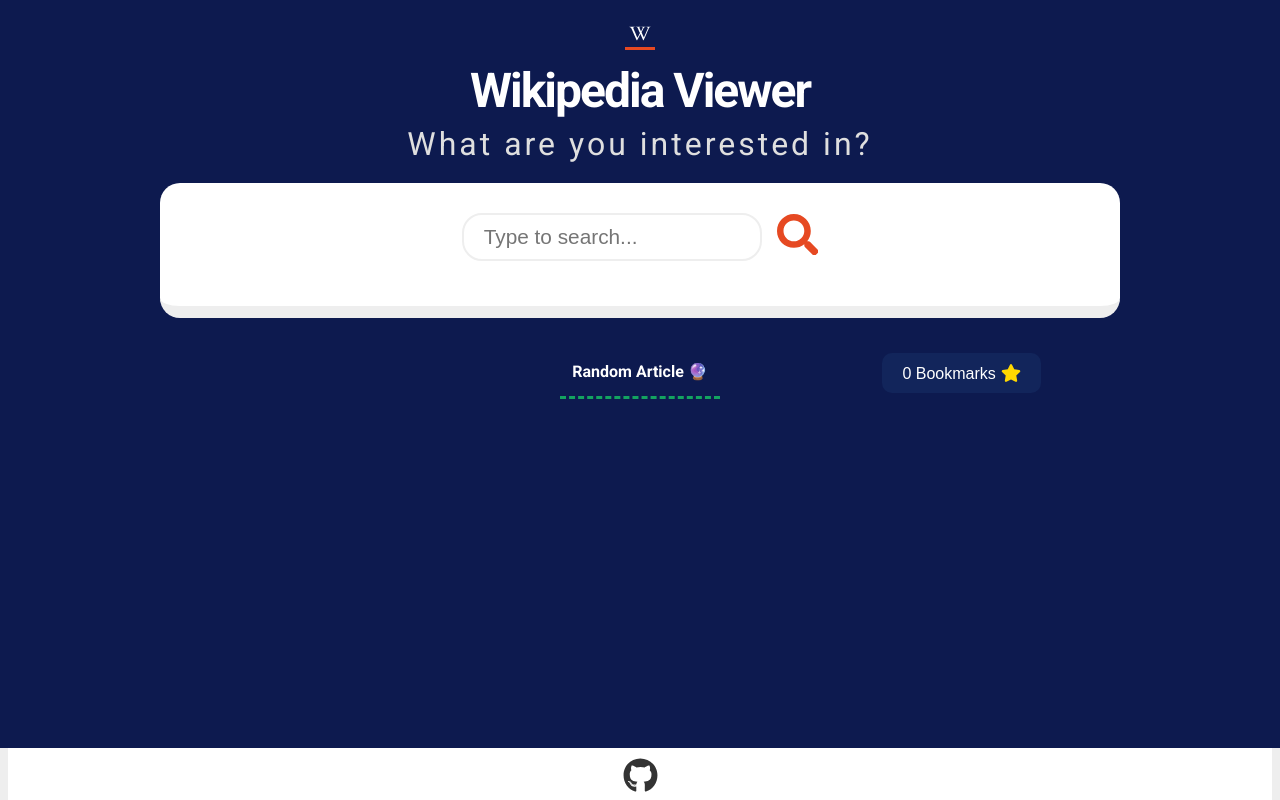
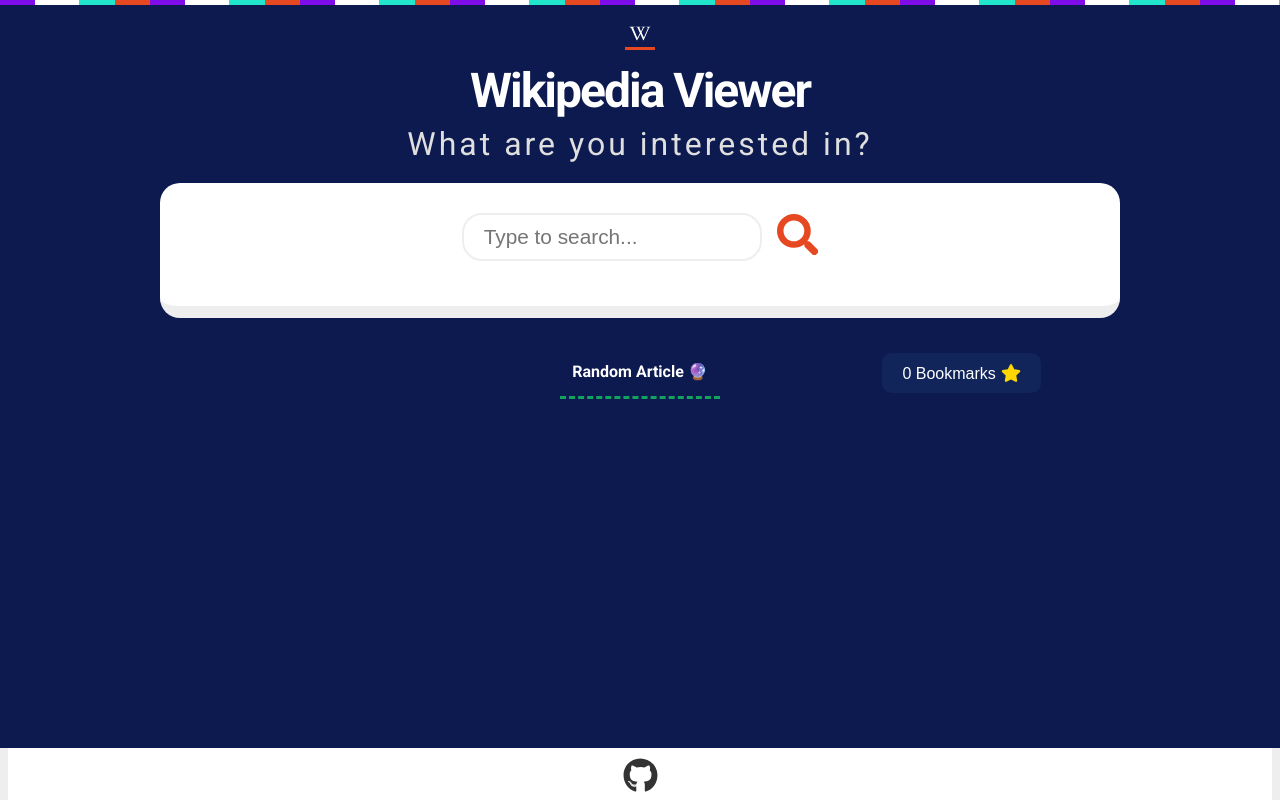
Before and after one commit to orrsteinberg/wikipedia-viewer, a React (Create React App) app: page / in a window 1280 px wide. Built offline with nearby package versions, Linux system fonts and the light colour scheme.

Commit message:
add colorful top bar

```diff
--- a/src/globalStyles.js
+++ b/src/globalStyles.js
@@ -1,7 +1,7 @@
 import styled, { createGlobalStyle } from "styled-components";
 
 export const GlobalStyle = createGlobalStyle`
-    * {
+    *, *::before, *::after {
         box-sizing: border-box;
         padding: 0;
         margin: 0;
@@ -14,6 +14,34 @@
         color: #333;
         font-size: 1rem;
         line-height: 1.5;
+
+        &::before {
+          content: "";
+          display: block;
+          position: absolute;
+          top: 0;
+          height: 5px;
+          width: 100%;
+          background-image: linear-gradient(
+            90deg,
+            #7f0de9 11.76%,
+            #ffffff 11.76%,
+            #ffffff 26.47%,
+            #22e6cc 26.47%,
+            #22e6cc 38.24%,
+            #e64922 38.24%,
+            #e64922 50%,
+            #7f0de9 50%,
+            #7f0de9 61.76%,
+            #ffffff 61.76%,
+            #ffffff 76.47%,
+            #22e6cc 76.47%,
+            #22e6cc 88.24%,
+            #e64922 88.24%,
+            #e64922 100%
+          );
+          background-size: 300px 5px;
+        }
     }
 `;
 
@@ -34,7 +62,7 @@
   position: relative;
   font-size: 0.8rem;
 
-  &:before {
+  &::before {
     content: attr(data-text);
     position: absolute;
     top: 50%;
@@ -50,7 +78,7 @@
     display: none;
   }
 
-  &:after {
+  &::after {
     content: "";
     position: absolute;
     top: 50%;
```
